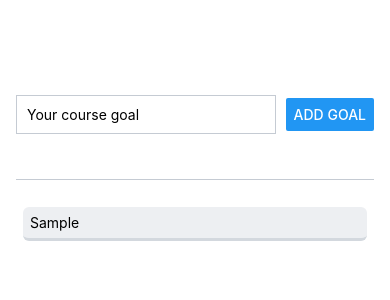
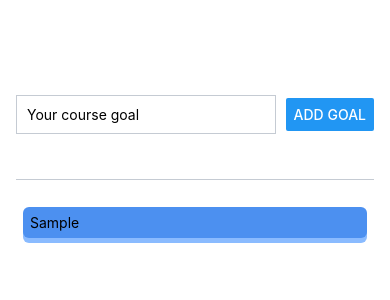
Before and after one commit to pizarrosch/first-react-native-pj, a React Native app: screen / in a window 390 px wide. Both pictures are taken after typing "Sample" into the empty fields and a click on the button "ADD GOAL". Shown: the top 300 px of the page. Built offline with nearby package versions, Linux system fonts and the light colour scheme.

Commit message:
Add some responsive styling while deleting an item

```diff
--- a/components/GoalItem.js
+++ b/components/GoalItem.js
@@ -2,22 +2,32 @@ import {Text, View, StyleSheet, Pressable} from "react-native";
 
 export default function GoalItem({text, onDeleteItem, goalItemId}) {
   return (
-    <Pressable onPress={onDeleteItem.bind(this, goalItemId)}>
-      <View style={styles.goalListItem}>
-        {/*ItemDataObj is an object with built-in properties, like, for example, an "item" property*/}
-        <Text>{text}</Text>
-      </View>
-    </Pressable>
+    <View style={styles.goalListItem}>
+      {/*ItemDataObj is an object with built-in properties, like, for example, an "item" property*/}
+      <Pressable
+        onPress={onDeleteItem.bind(this, goalItemId)}
+        style={({pressed}) => pressed && styles.pressedItem}
+      >
+        <Text style={styles.goalText}>{text}</Text>
+      </Pressable>
+    </View>
   )
 }
 
 const styles = StyleSheet.create({
   goalListItem: {
     margin: 7,
+    borderRadius: 6,
+    backgroundColor: '#4C90F0',
+    shadowColor: '#8ABBFF',
+    shadowOffset: {width: 0, height: 5},
+    shadowOpacity: 15
+  },
+  pressedItem: {
+    backgroundColor: '#215DB0',
+    borderRadius: 6
+  },
+  goalText: {
     padding: 7,
-    borderRadius: 6,
-    backgroundColor: '#EDEFF2',
-    borderBottomWidth: 3,
-    borderBottomColor: '#D3D8DE'
   }
 })
```
